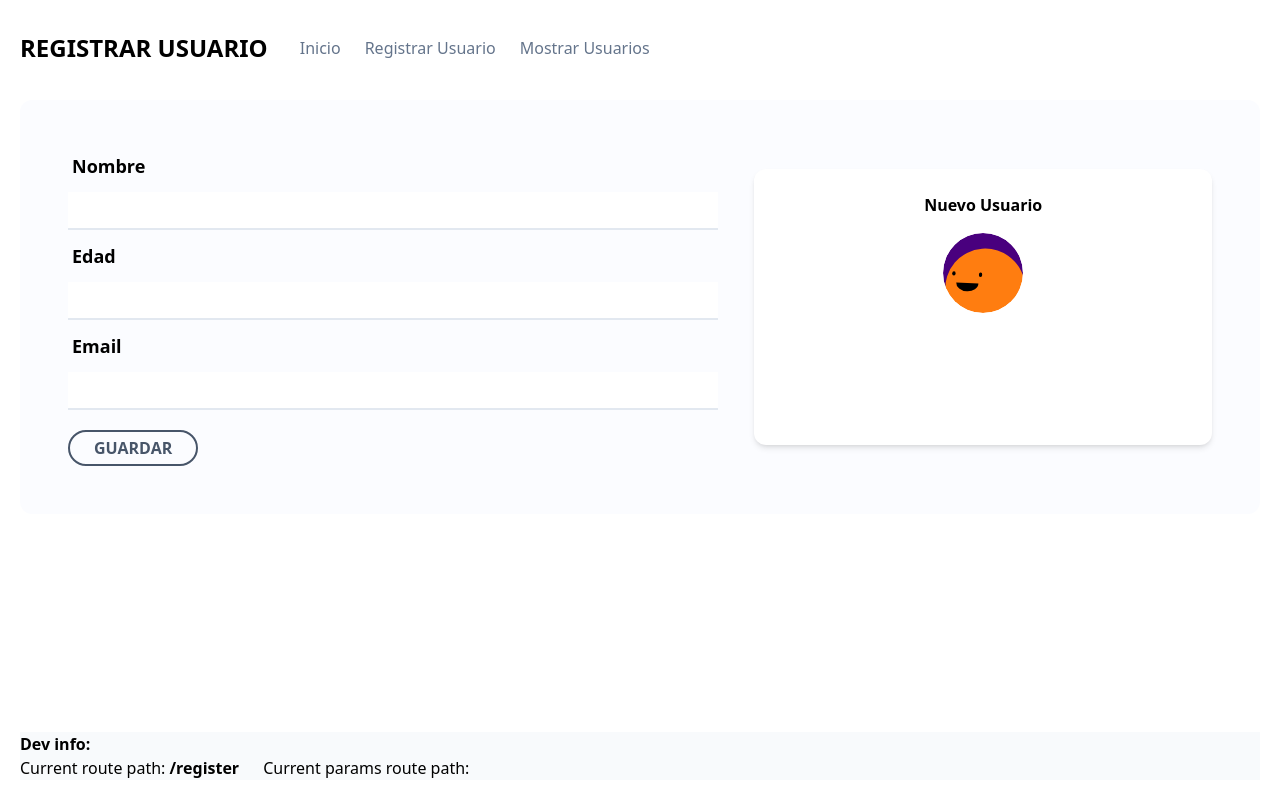
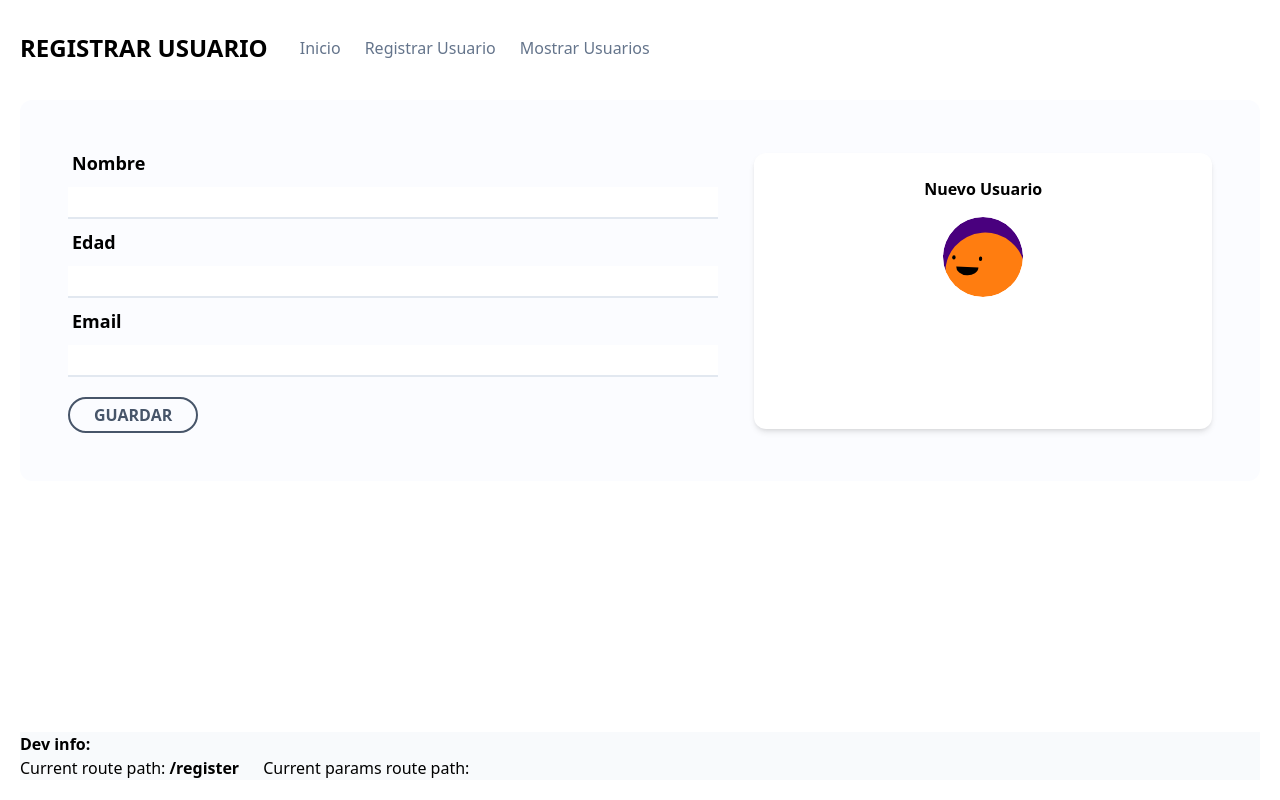
Before and after one commit to nattdev/crud-php-vue, a Vue app in the folder client/: page /register in a window 1280 px wide. Built offline with nearby package versions, Linux system fonts and the light colour scheme; no server answers.

Commit message:
Improve styles to form element

```diff
--- a/client/src/components/RegisterForm.vue
+++ b/client/src/components/RegisterForm.vue
@@ -85,14 +85,14 @@ if (route.params.id) {
 </script>
 <template>
     <div class="bg-[#FBFCFF] rounded-xl flex items-center flex-col sm:px-12 py-6 md:flex-row">
-        <form class="flex flex-col pr-9 py-6 text-lg flex-grow gap-2 w-full md:w-fit" @submit.prevent="submitForm">
+        <form class="flex flex-col pr-9 py-6 text-lg flex-grow gap-2 w-full md:w-fit leading-tight" @submit.prevent="submitForm">
             <label class="font-semibold p-1" for="GET-name">Nombre</label>
             <input class="p-1 border-b-slate-200 border-b-2" id="GET-name" v-model="name" type="text" name="name" required />
             <label class="font-semibold p-1" for="GET-age" v-if="!$route.params.id">Edad</label>
             <input class="p-1 border-b-slate-200 border-b-2" id="GET-age" v-model="age" type="number" name="age" v-if="!$route.params.id" />
             <label class="font-semibold p-1" for="GET-email">Email</label>
             <input class="p-1 border-b-slate-200 border-b-2" id="GET-email" v-model="email" type="email" name="email" required />
-            <input class="py-1 px-6 mt-3 border-2 rounded-3xl w-fit cursor-pointer border-slate-600 text-slate-600 font-semibold text-base" type="submit" value="GUARDAR" />
+            <input class="py-1 px-6 mt-3 border-2 rounded-3xl w-fit cursor-pointer border-slate-600 text-slate-600 font-semibold text-base hover:bg-slate-600 hover:text-white transition-colors" type="submit" value="GUARDAR" />
         </form>
         <div id="preview-card-user" class="flex overflow-hidden flex-col justify-center h-fit p-6 items-center gap-2 bg-white shadow-md rounded-xl md:w-2/5 w-full break-words text-center mb-4 sm:mb-0">
             <p class="font-semibold mb-2">Nuevo Usuario</p>
```
